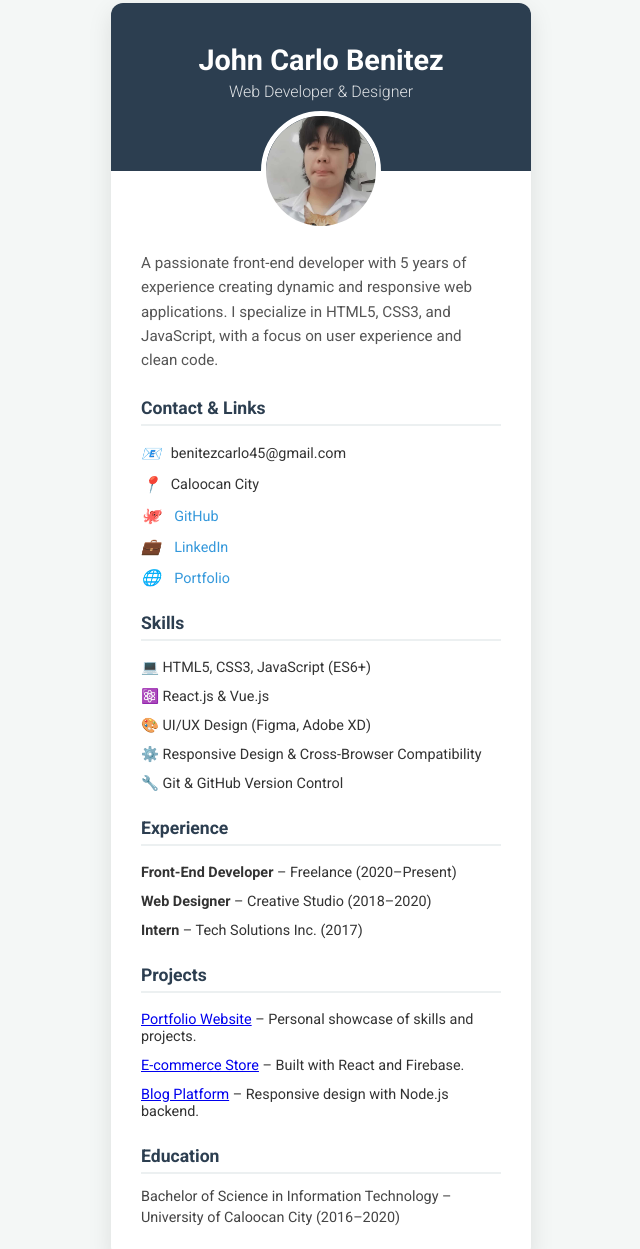
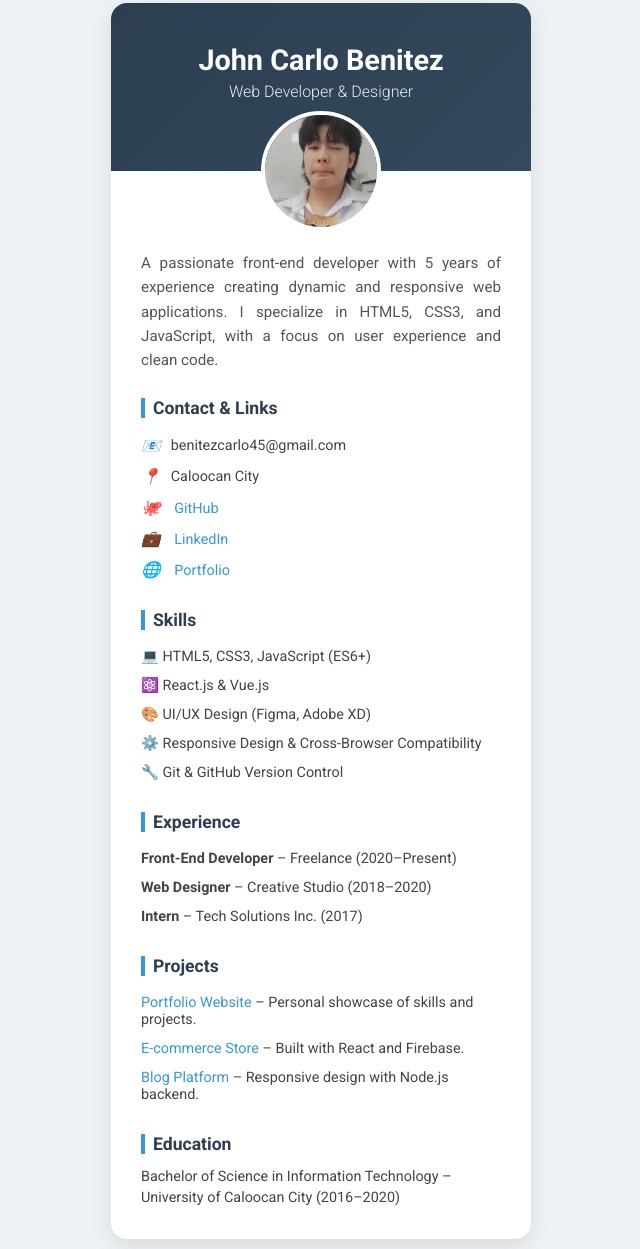
Before and after one commit to benitezcarlo45-ux/22011-WEB101-BENITEZ, a plain HTML site: page index.html in a window 1280 px wide. Shown: the part 17-1266 px from the top of the page, without its empty margins (319-959 px from the left). Drawn offline with Linux system fonts and the light colour scheme.

Commit message:
Update style.css

```diff
--- a/style.css
+++ b/style.css
@@ -1,4 +1,4 @@
-/* 1. Global Styles */
+/* 1. Global Reset & Base Styles */
 * {
     margin: 0;
     padding: 0;
@@ -7,7 +7,7 @@
 
 body {
     font-family: 'Roboto', sans-serif;
-    background-color: #f4f7f6;
+    background: #eef2f5; /* Softer neutral background */
     color: #333;
     display: flex;
     justify-content: center;
@@ -19,16 +19,22 @@ body {
 /* 2. Profile Card */
 .profile-card {
     background: #fff;
-    border-radius: 12px;
-    box-shadow: 0 8px 24px rgba(0,0,0,0.1);
+    border-radius: 16px;
+    box-shadow: 0 6px 20px rgba(0,0,0,0.1);
     max-width: 420px;
     width: 100%;
     overflow: hidden;
+    transition: transform 0.3s ease, box-shadow 0.3s ease;
+}
+
+.profile-card:hover {
+    transform: translateY(-4px);
+    box-shadow: 0 10px 28px rgba(0,0,0,0.12);
 }
 
 /* 3. Header */
 .profile-header {
-    background: #2c3e50;
+    background: linear-gradient(135deg, #2c3e50, #34495e);
     color: #fff;
     text-align: center;
     padding: 40px 20px 70px;
@@ -40,7 +46,7 @@ body {
     height: 120px;
     border-radius: 50%;
     object-fit: cover;
-    border: 5px solid #fff;
+    border: 4px solid #fff;
     position: absolute;
     bottom: -60px;
     left: 50%;
@@ -56,7 +62,7 @@ body {
 .profile-header h2 {
     font-size: 1em;
     font-weight: 300;
-    opacity: 0.85;
+    opacity: 0.9;
 }
 
 /* 4. Body */
@@ -70,15 +76,17 @@ body {
     line-height: 1.6;
     margin-bottom: 25px;
     color: #555;
+    text-align: justify;
 }
 
 /* 6. Section Headings */
 .profile-body h3 {
     font-size: 1.1em;
+    font-weight: 600;
     color: #2c3e50;
-    border-bottom: 2px solid #ecf0f1;
-    padding-bottom: 6px;
-    margin: 20px 0 12px;
+    border-left: 4px solid #3498db; /* Accent line */
+    padding-left: 8px;
+    margin: 25px 0 12px;
 }
 
 /* 7. Contact Info */
@@ -92,6 +100,7 @@ body {
     align-items: center;
     font-size: 0.9em;
     padding: 6px 0;
+    color: #444;
 }
 
 .contact-info a {
@@ -122,6 +131,17 @@ body {
 .projects li {
     font-size: 0.9em;
     padding: 6px 0;
+    color: #444;
+}
+
+.projects a {
+    color: #3498db;
+    text-decoration: none;
+    transition: color 0.3s ease;
+}
+
+.projects a:hover {
+    color: #1d6fa5;
 }
 
 /* 9. Education */
```
